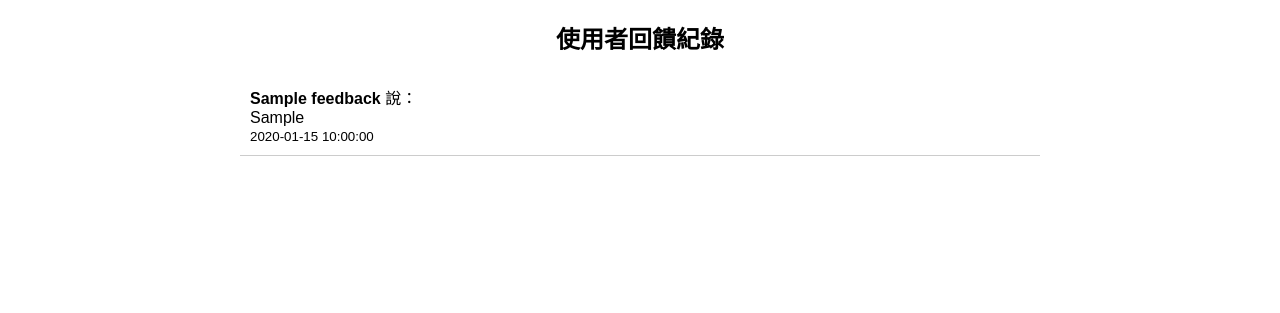
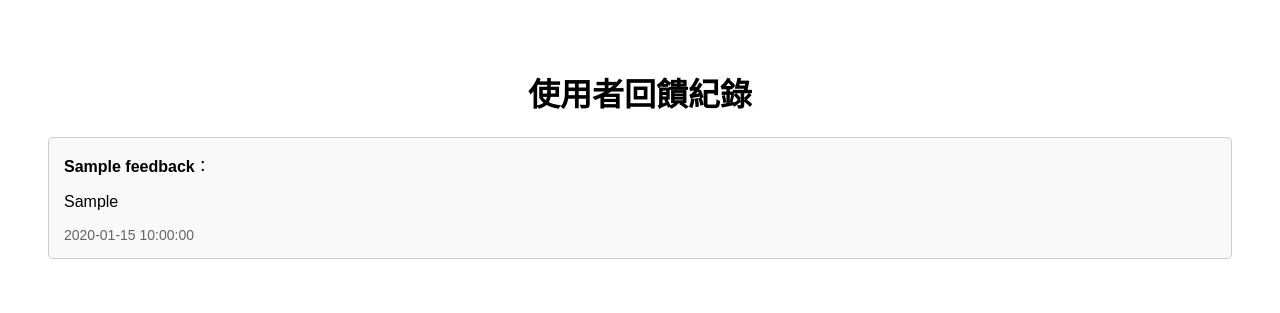
Before and after one commit to kaikai2419/flask-survey, a Flask app: page /admin in a window 1280 px wide. Shown: the top 313 px of the page. Run offline with Flask 3, Linux system fonts and the light colour scheme; tables that the repository leaves empty or names only in its code hold one stand-in row (values such as "Sample post"); data that the repository does not hold is empty.

Commit message:
首次 push flask-survey 專案

```diff
--- a/app.py
+++ b/app.py
@@ -1,10 +1,8 @@
 from flask import Flask, request, jsonify, render_template
 import mysql.connector
-from datetime import datetime
 
 app = Flask(__name__)
 
-# 建立 MySQL 資料庫連線
 def get_connection():
     return mysql.connector.connect(
         host="centerbeam.proxy.rlwy.net",
@@ -14,19 +12,17 @@ def get_connection():
         port=15852
     )
 
-# 使用者表單頁
-@app.route("/", methods=["GET"])
+@app.route("/")
 def home():
     return render_template("index.html")
 
-# 接收表單資料 API
 @app.route("/submit", methods=["POST"])
 def submit():
     name = request.form.get("name")
     feedback = request.form.get("feedback")
 
     if not name or not feedback:
-        return jsonify({"status": "error", "message": "請填寫所有欄位"}), 400
+        return jsonify({"status": "error", "message": "缺少欄位"}), 400
 
     try:
         conn = get_connection()
@@ -43,23 +39,22 @@ def submit():
         conn.commit()
         cursor.close()
         conn.close()
-        return jsonify({"status": "success", "message": "已成功送出回饋！"})
+        return jsonify({"status": "success", "message": "留言成功！"})
     except Exception as e:
         return jsonify({"status": "error", "message": str(e)}), 500
 
-# 管理者後台（查看留言）
-@app.route("/admin", methods=["GET"])
+@app.route("/admin")
 def admin():
     try:
         conn = get_connection()
         cursor = conn.cursor(dictionary=True)
         cursor.execute("SELECT * FROM feedbacks ORDER BY created_at DESC")
-        feedbacks = cursor.fetchall()
+        data = cursor.fetchall()
         cursor.close()
         conn.close()
-        return render_template("admin.html", feedbacks=feedbacks)
+        return render_template("admin.html", feedbacks=data)
     except Exception as e:
-        return f"讀取資料失敗：{e}", 500
+        return f"資料讀取失敗：{e}", 500
 
 if __name__ == "__main__":
     app.run(host="0.0.0.0", port=5000)
--- a/templates/admin.html
+++ b/templates/admin.html
@@ -4,21 +4,38 @@
   <meta charset="UTF-8">
   <title>回饋紀錄</title>
   <style>
-    body { font-family: sans-serif; max-width: 800px; margin: auto; }
-    h2 { text-align: center; }
-    .feedback { border-bottom: 1px solid #ccc; padding: 10px; }
+    body {
+      font-family: Arial, sans-serif;
+      padding: 40px;
+    }
+    h1 {
+      text-align: center;
+    }
+    .entry {
+      border: 1px solid #ccc;
+      padding: 15px;
+      margin: 15px 0;
+      border-radius: 5px;
+      background-color: #f9f9f9;
+    }
+    .time {
+      color: #666;
+      font-size: 14px;
+    }
   </style>
 </head>
 <body>
-  <h2>使用者回饋紀錄</h2>
-  {% for fb in feedbacks %}
-    <div class="feedback">
-      <strong>{{ fb.name }}</strong> 說：<br>
-      {{ fb.feedback }}<br>
-      <small>{{ fb.created_at }}</small>
-    </div>
+  <h1>使用者回饋紀錄</h1>
+  {% if feedbacks %}
+    {% for fb in feedbacks %}
+      <div class="entry">
+        <strong>{{ fb.name }}</strong>：
+        <p>{{ fb.feedback }}</p>
+        <div class="time">{{ fb.created_at }}</div>
+      </div>
+    {% endfor %}
   {% else %}
-    <p>目前尚無留言。</p>
-  {% endfor %}
+    <p style="text-align:center;">目前尚無留言。</p>
+  {% endif %}
 </body>
 </html>
```
